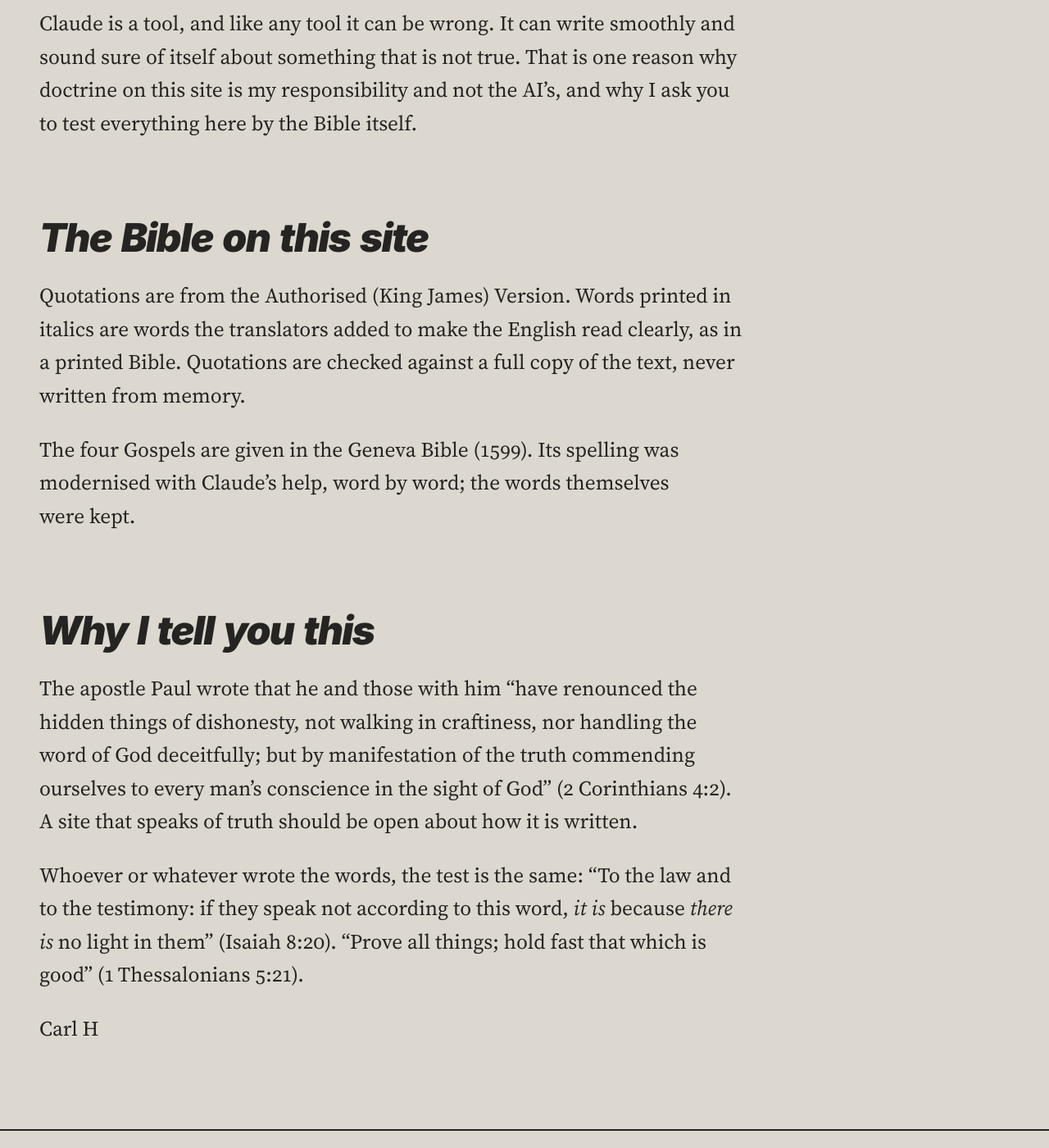
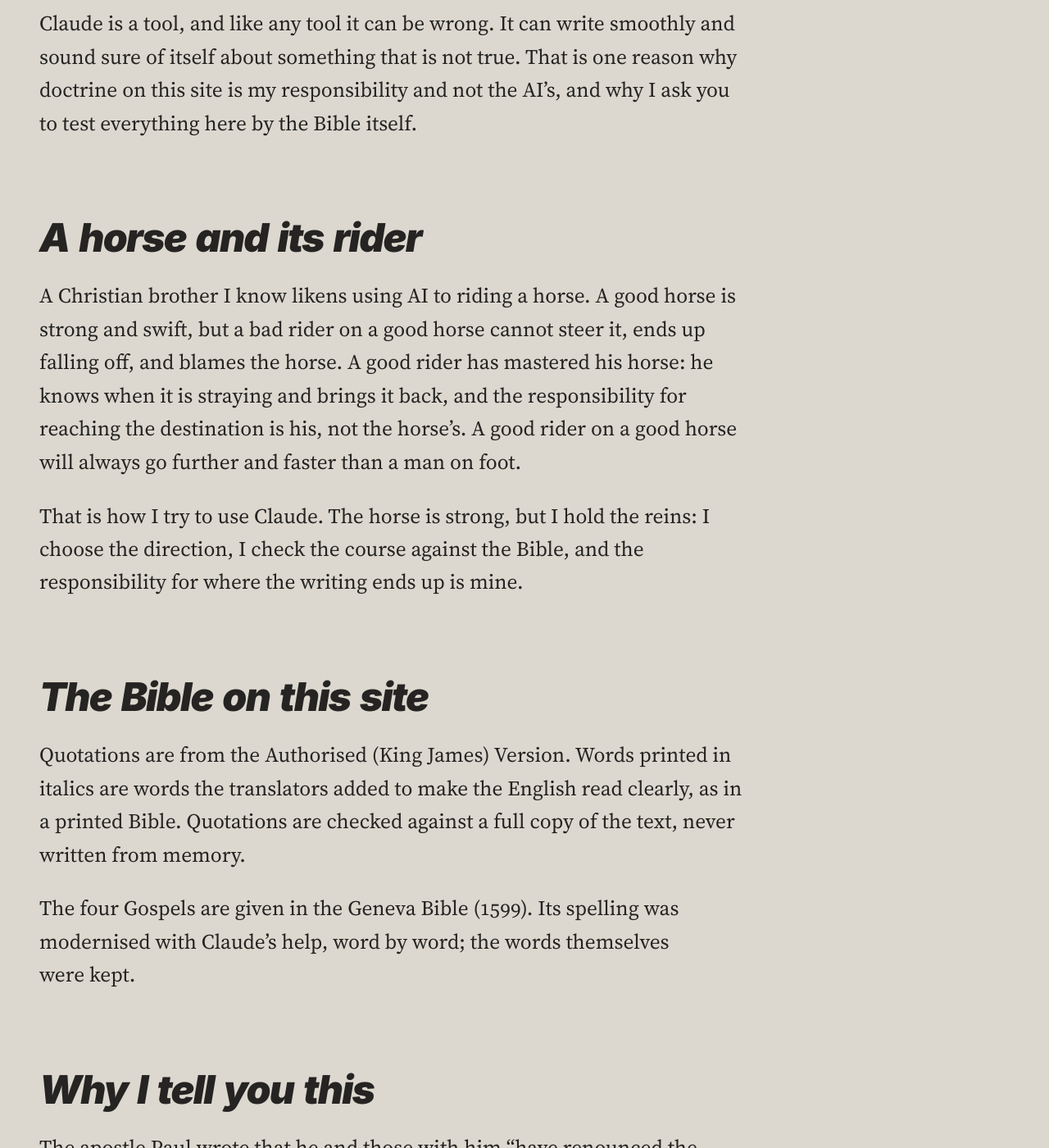
Before and after one commit to ForestWalkUK/truthpeaceandlove, a Jekyll site: the page built from how-this-site-is-written.md, in a window 1280 px wide and 1400 px high, scrolled down 1305 px. Shown: the whole window at 82% size. Built offline with Jekyll 4.4.1, drawn with Linux system fonts in a browser that asks for light colours; some of the changed text lies outside the part shown.

Commit message:
Add the horse-and-rider analogy to How this site is written
How this site is written gains a short section, "A horse and its rider", giving a Christian brother's analogy for the use of AI, and its closing line no longer says "whoever or whatever wrote the words".

Co-Authored-By: Claude Opus 5.5 <noreply@anthropic.com>

```diff
--- a/how-this-site-is-written.md
+++ b/how-this-site-is-written.md
@@ -19,6 +19,12 @@ Claude drafts wording at my request. I read the draft, comment on it and correct
 
 Claude is a tool, and like any tool it can be wrong. It can write smoothly and sound sure of itself about something that is not true. That is one reason why doctrine on this site is my responsibility and not the AI’s, and why I ask you to test everything here by the Bible itself.
 
+## A horse and its rider
+
+A Christian brother I know likens using AI to riding a horse. A good horse is strong and swift, but a bad rider on a good horse cannot steer it, ends up falling off, and blames the horse. A good rider has mastered his horse: he knows when it is straying and brings it back, and the responsibility for reaching the destination is his, not the horse’s. A good rider on a good horse will always go further and faster than a man on foot.
+
+That is how I try to use Claude. The horse is strong, but I hold the reins: I choose the direction, I check the course against the Bible, and the responsibility for where the writing ends up is mine.
+
 ## The Bible on this site
 
 Quotations are from the Authorised (King James) Version. Words printed in italics are words the translators added to make the English read clearly, as in a printed Bible. Quotations are checked against a full copy of the text, never written from memory.
@@ -29,6 +35,6 @@ The four Gospels are given in the Geneva Bible (1599). Its spelling was modernis
 
 The apostle Paul wrote that he and those with him “have renounced the hidden things of dishonesty, not walking in craftiness, nor handling the word of God deceitfully; but by manifestation of the truth commending ourselves to every man’s conscience in the sight of God” (2 Corinthians 4:2). A site that speaks of truth should be open about how it is written.
 
-Whoever or whatever wrote the words, the test is the same: “To the law and to the testimony: if they speak not according to this word, *it is* because *there is* no light in them” (Isaiah 8:20). “Prove all things; hold fast that which is good” (1 Thessalonians 5:21).
+However the words were drafted, the test is the same: “To the law and to the testimony: if they speak not according to this word, *it is* because *there is* no light in them” (Isaiah 8:20). “Prove all things; hold fast that which is good” (1 Thessalonians 5:21).
 
 Carl H
```
